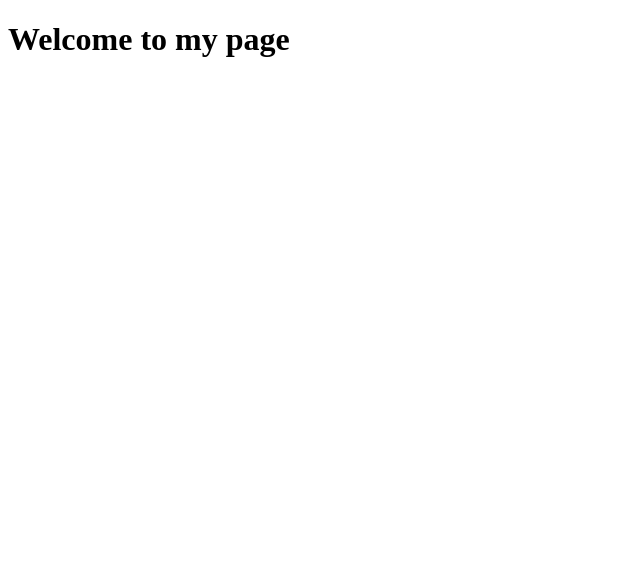
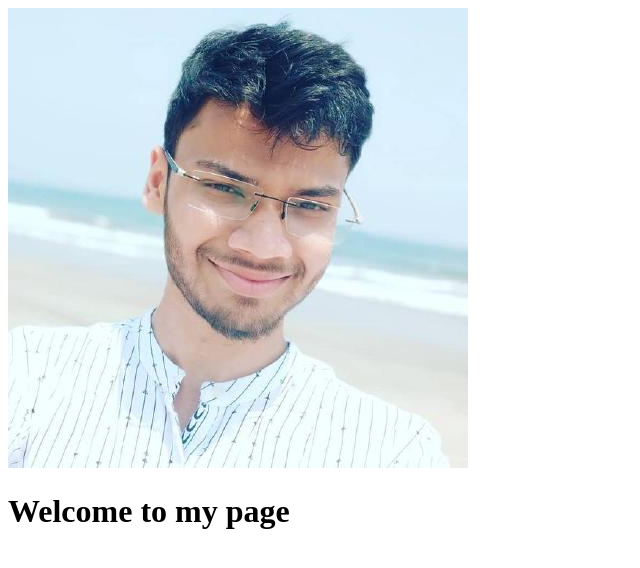
Before and after one commit to aayusharyan/level-up-git, a plain HTML site: page index.html in a window 1280 px wide. Shown: the whole page, without its empty margins (0-640 px from the left). Drawn offline with Linux system fonts and the light colour scheme.

Commit message:
Add image

```diff
--- a/index.html
+++ b/index.html
@@ -7,6 +7,7 @@
   <title>My page</title>
 </head>
 <body>
+  <img src="./profile_goa.jpg" />
   <h1>Welcome to my page</h1>
 </body>
 </html>
```
Also changed, not shown: profile_goa.jpg (added).
